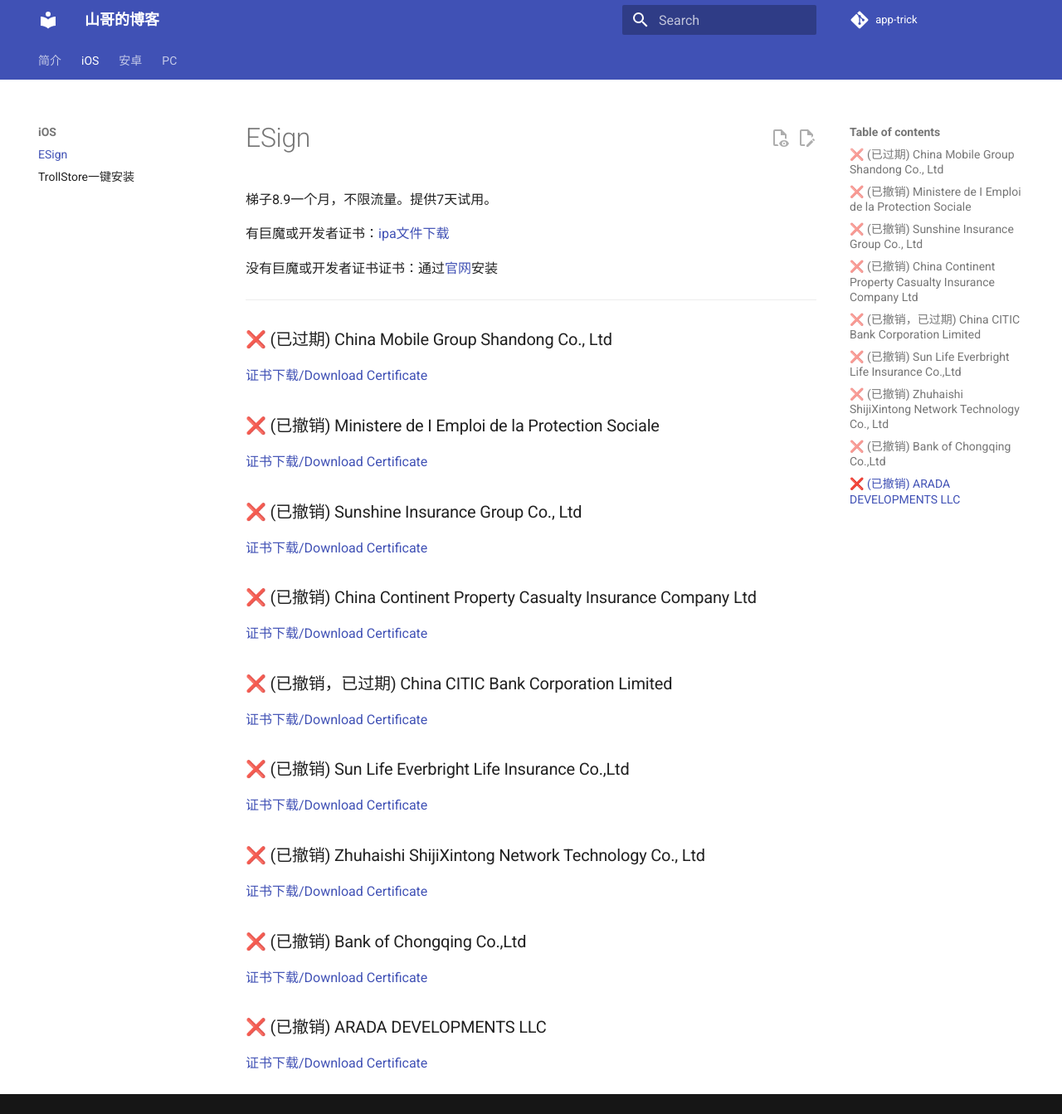
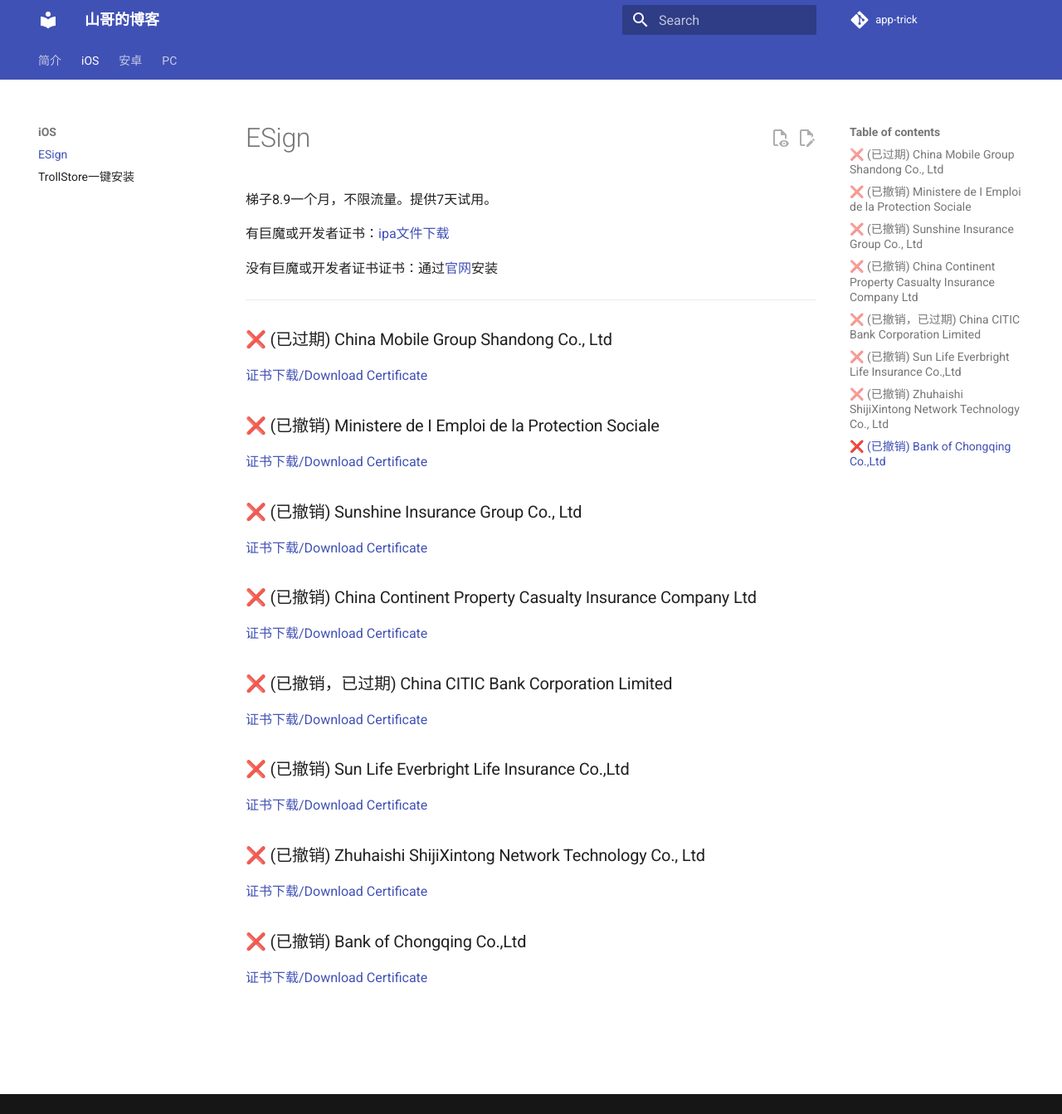
Before and after one commit to app-trick/app-trick.github.io, an MkDocs documentation site: the page built from docs/iOS/Esign.md, in a window 1280 px wide and 1343 px high. Shown: the whole window at 83% size. Built offline with MkDocs 1.6.1 and Material for MkDocs 9.7.7, drawn with Linux system fonts in a browser that asks for light colours; comment, search, counter and statistics services are not loaded.

Commit message:
Esign Repo Update

```diff
--- a/docs/iOS/Esign.md
+++ b/docs/iOS/Esign.md
@@ -24,5 +24,3 @@
 [证书下载/Download Certificate](/iOS/cert/Zhuhaishi%20ShijiXintong%20Network%20Technology%20Co.%2C%20Ltd.zip)
 ### ❌ (已撤销) Bank of Chongqing Co.,Ltd
 [证书下载/Download Certificate](/iOS/cert/Bank%20of%20Chongqing%20Co.%2CLtd.zip)
-### ❌ (已撤销) ARADA DEVELOPMENTS LLC
-[证书下载/Download Certificate](/iOS/cert/ARADA%20DEVELOPMENTS%20LLC.zip)
--- a/docs/iOS/cert/list.txt
+++ b/docs/iOS/cert/list.txt
@@ -6,4 +6,3 @@
 Sun Life Everbright Life Insurance Co.,Ltd.zip
 Zhuhaishi ShijiXintong Network Technology Co., Ltd.zip
 Bank of Chongqing Co.,Ltd.zip
-ARADA DEVELOPMENTS LLC.zip
```
Also changed, not shown: 1 other file.
